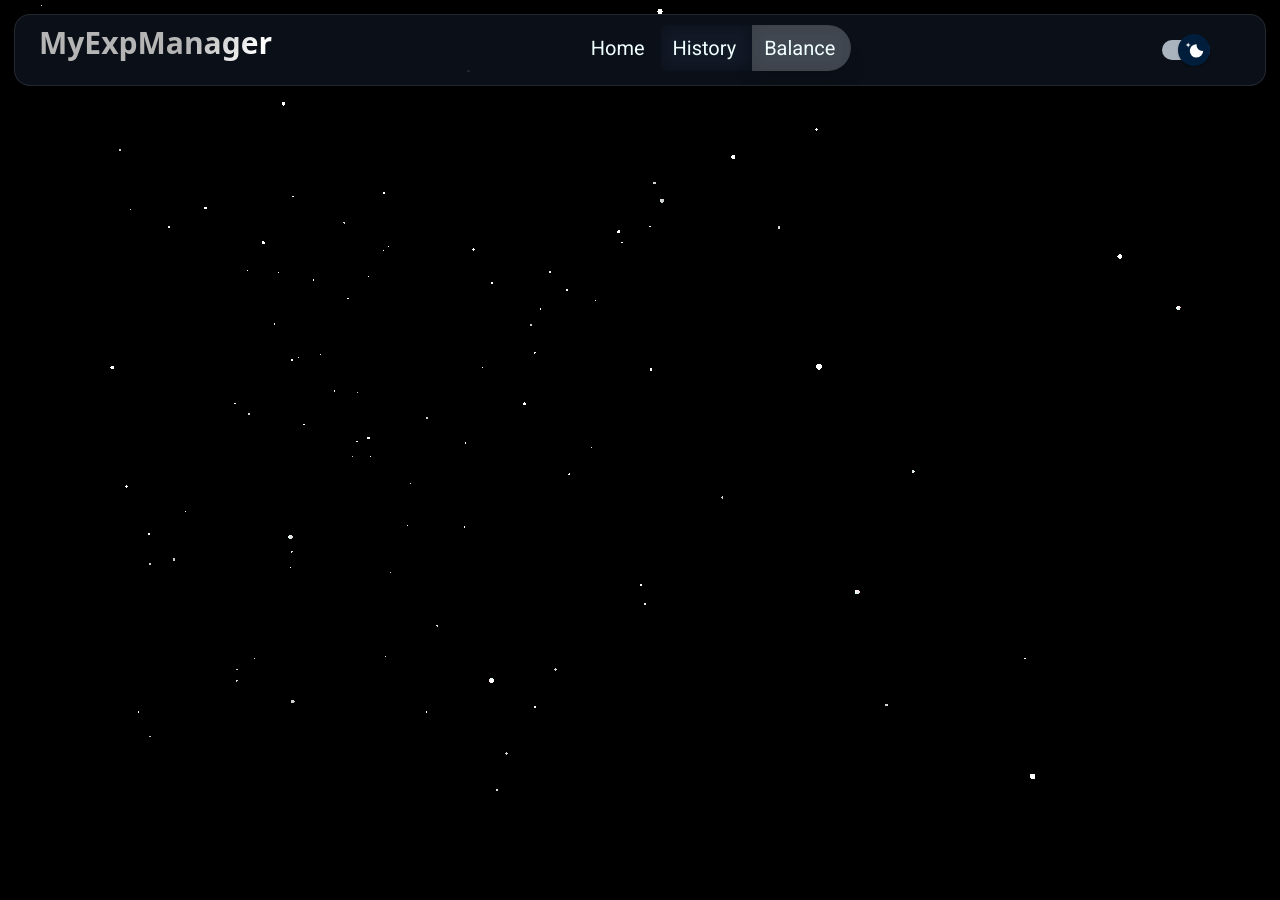
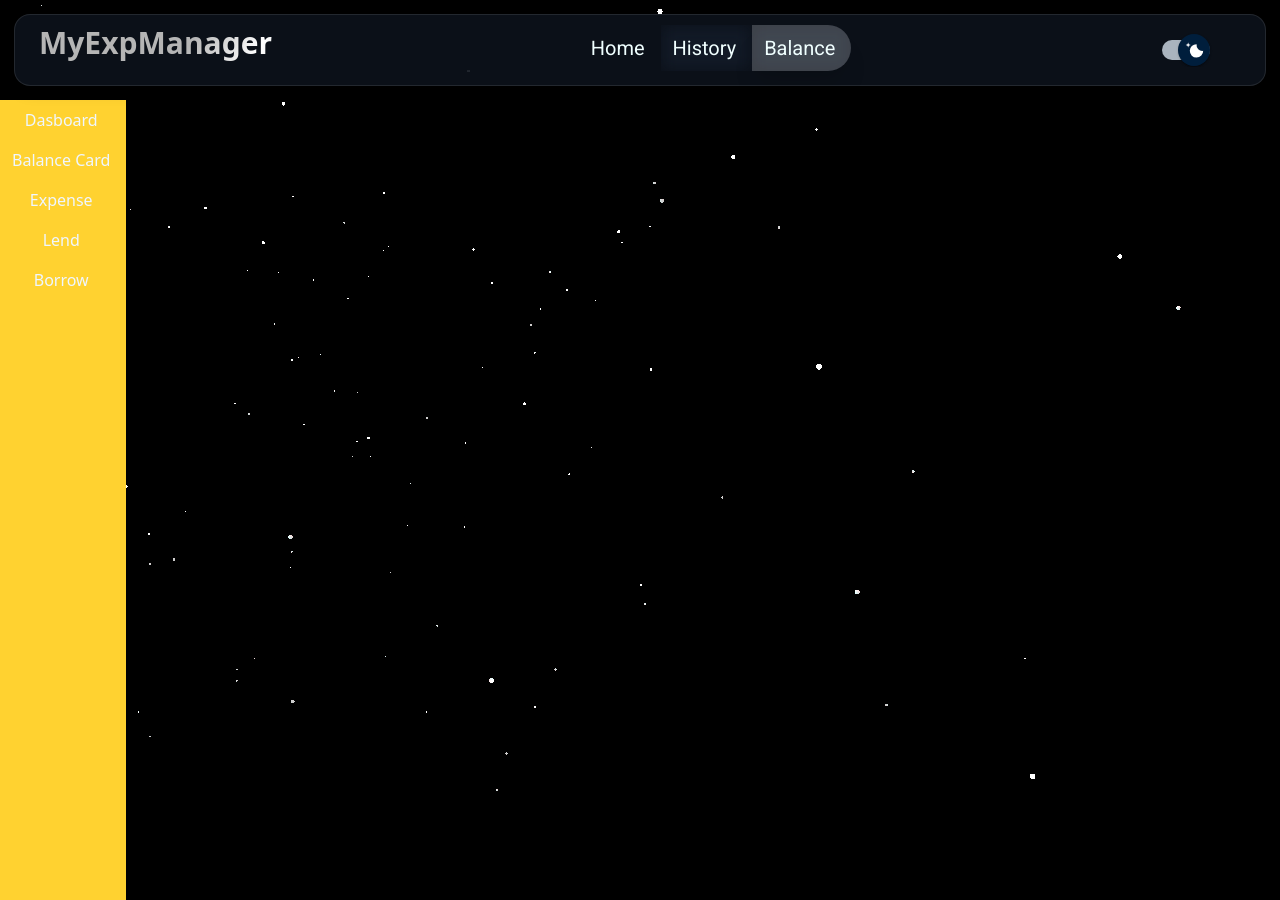
Before and after one commit to asim770/MyExpManager, a React (Vite) app: page /balance in a window 1280 px wide. Before the commit the page ends 800 px from the top, so only its background shows below. Built offline with nearby package versions, Linux system fonts and the light colour scheme; a web font is replaced by a local one.

Commit message:
Add side bar

```diff
--- a/src/components/Balance/Balance.jsx
+++ b/src/components/Balance/Balance.jsx
@@ -1,6 +1,88 @@
 import React from "react";
-export default function Balance(){
-    return(
-        <></>
+import { Link, NavLink } from "react-router-dom";
+export default function Balance() {
+    return (
+        <>
+            <div className="h-screen flex w-screen">
+                <div className="sideBar flex flex-col h-screen text-blue-50 bg-amber-300 ">
+                    <ul className="w-full">
+                        <li className="w-full">
+                            <NavLink
+                                to="/dashboard"
+                                className={({ isActive }) =>
+                                    `block w-full p-[10px] text-center py-2 pl-3 pr-4 duration-200
+                                    ${isActive
+                                        ? "text-asure bg-white/20 backdrop-blur-md shadow-xl border border-white/20"
+                                        : "text-grey-700 hover:bg-white/10 hover:backdrop-blur-sm"
+                                    }`
+                                }
+                            >
+                                Dasboard
+                            </NavLink>
+                        </li>
+                        <li className="w-full">
+                            <NavLink
+                                to="/"
+                                className={({ isActive }) =>
+                                    `block w-full py-2 pl-3 text-center pr-4 duration-200
+                                                                        ${isActive
+                                        ? "text-asure bg-white/20 backdrop-blur-md shadow-xl border border-white/20"
+                                        : "text-grey-700 hover:bg-white/10 hover:backdrop-blur-sm"
+                                    }`
+                                }
+                            >
+                                Balance Card
+                            </NavLink>
+                        </li>
+                        <li className="w-full">
+                            <NavLink
+                                to="/"
+                                className={({ isActive }) =>
+                                    `block w-full py-2 pl-3 pr-4 text-center duration-200
+                                                            ${isActive
+                                        ? "text-asure bg-white/20 backdrop-blur-md shadow-xl border border-white/20"
+                                        : "text-grey-700 hover:bg-white/10 hover:backdrop-blur-sm"
+                                    }`
+                                }
+                            >
+                                Expense
+                            </NavLink>
+                        </li>
+                        <li className="w-full">
+                            <NavLink
+                                to="/"
+                                className={({ isActive }) =>
+                                    `block w-full py-2 pl-3 text-center pr-4 duration-200
+                                                            ${isActive
+                                        ? "text-asure bg-white/20 backdrop-blur-md shadow-xl border border-white/20"
+                                        : "text-grey-700 hover:bg-white/10 hover:backdrop-blur-sm"
+                                    }`
+                                }
+                            >
+                                Lend
+                            </NavLink>
+                        </li>
+                        <li className="">
+                            <NavLink
+                                to="/"
+                                className={({ isActive }) =>
+                                    `block w-full py-2 pl-3 text-center pr-4 duration-200
+                                                            ${isActive
+                                        ? "text-asure bg-white/20 backdrop-blur-md shadow-xl border border-white/20"
+                                        : "text-grey-700 hover:bg-white/10 hover:backdrop-blur-sm"
+                                    }`
+                                }
+                            >
+                                Borrow
+                            </NavLink>
+                        </li>
+                    </ul>
+
+                </div>
+                <div>
+
+                </div>
+            </div>
+        </>
     );
 }
```
Also changed, not shown: src/components/Dashboard/Dashboard.jsx (added, +8 -0 lines).
